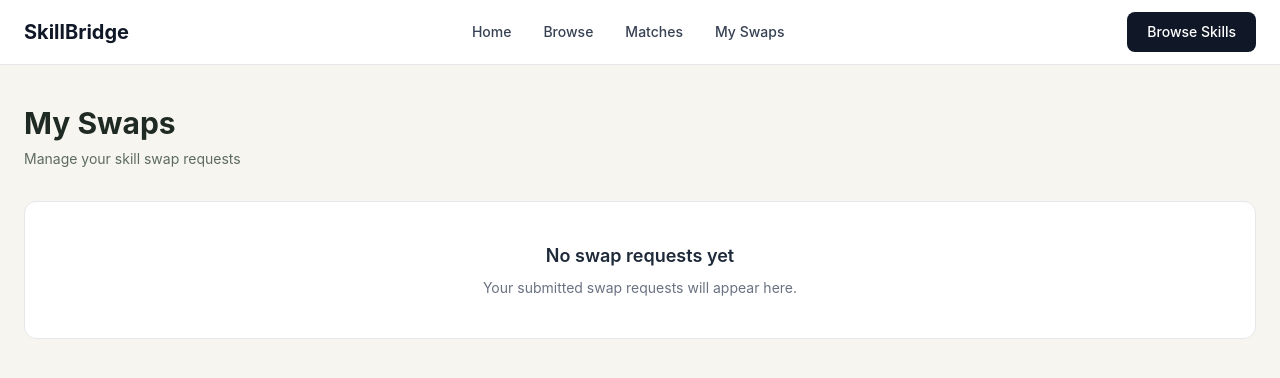
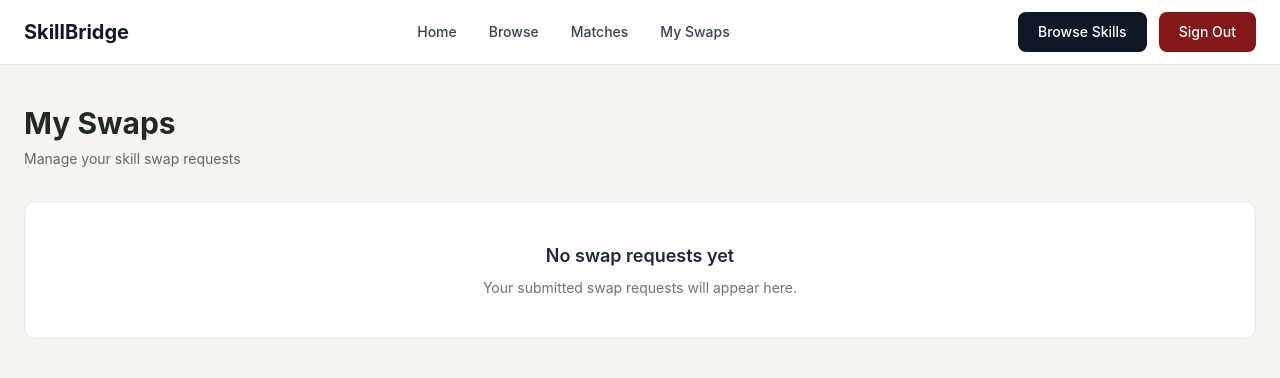
Before and after one commit to shahmir12345/SkillBridge, a React (Vite) app: page /myswaps in a window 1280 px wide. Shown: the top 378 px of the page. Built offline with nearby package versions, Linux system fonts and the light colour scheme.

Commit message:
Add signout button in Navbar

```diff
--- a/src/components/Navbar.jsx
+++ b/src/components/Navbar.jsx
@@ -12,7 +12,7 @@ const Navbar = () => {
 
         {/* Logo */}
         <Link
-          to="/"
+          to="/home"
           className="text-xl font-bold text-gray-900"
         >
           SkillBridge
@@ -23,7 +23,7 @@ const Navbar = () => {
         <div className="mx-auto hidden items-center gap-8 md:flex">
 
           <Link
-            to="/"
+            to="/home"
             className="text-sm font-medium text-gray-700 hover:text-gray-900"
           >
             Home
@@ -59,6 +59,14 @@ const Navbar = () => {
           className="hidden rounded-lg bg-gray-900 px-5 py-2.5 text-sm font-medium text-white hover:bg-gray-800 hover:scale-102 md:block"
         >
           Browse Skills
+        </Link>
+
+        {/* Desktop Browse Skills Button */}
+        <Link
+          to="/login"
+          className="ml-3 hidden rounded-lg bg-red-900 px-5 py-2.5 text-sm font-medium text-white hover:bg-gray-800 hover:scale-102 md:block"
+        >
+          Sign Out
         </Link>
 
 
@@ -122,6 +130,14 @@ const Navbar = () => {
               Browse Skills
             </Link>
 
+            <Link
+              to="/login"
+              onClick={() => setMenuOpen(false)}
+              className="w-fit rounded-lg bg-red-900 px-5 py-2.5 text-sm font-medium text-white hover:bg-gray-800"
+            >
+              Sign Out
+            </Link>
+
           </div>
 
         </div>
```
